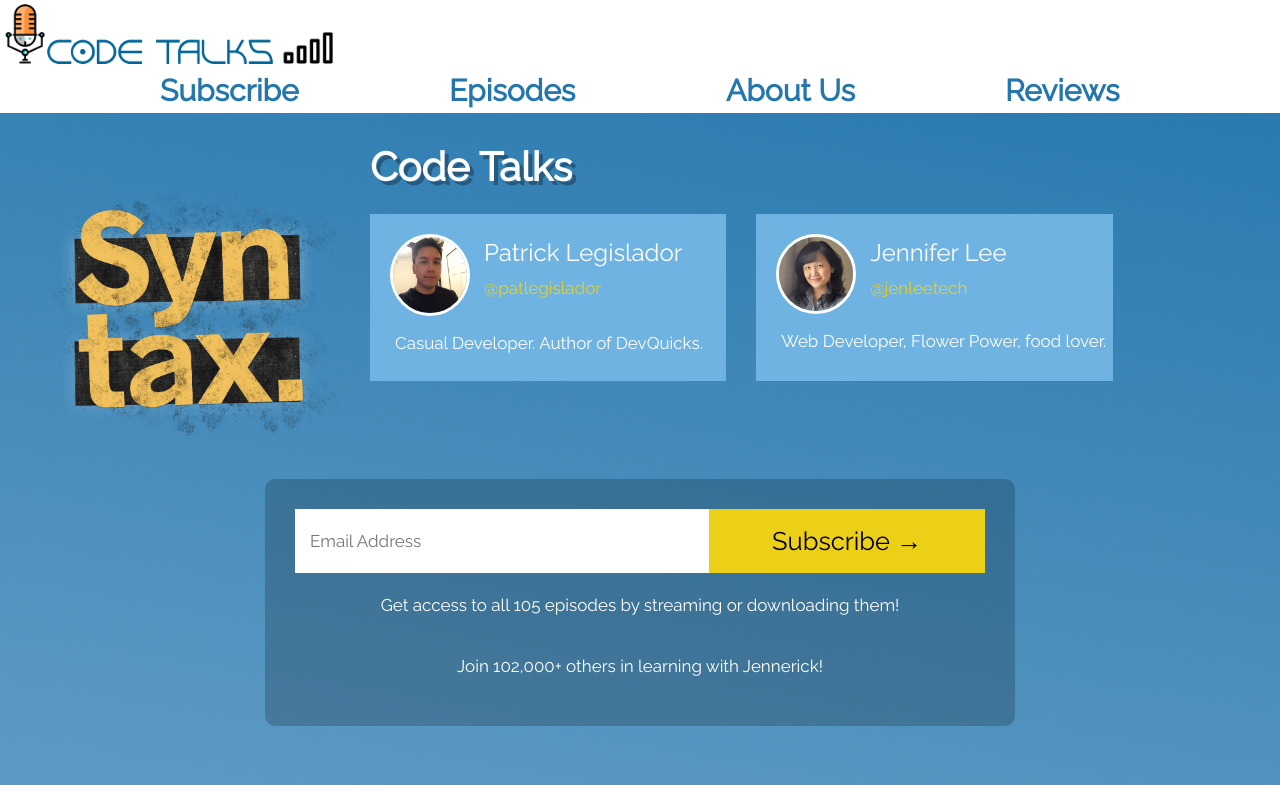
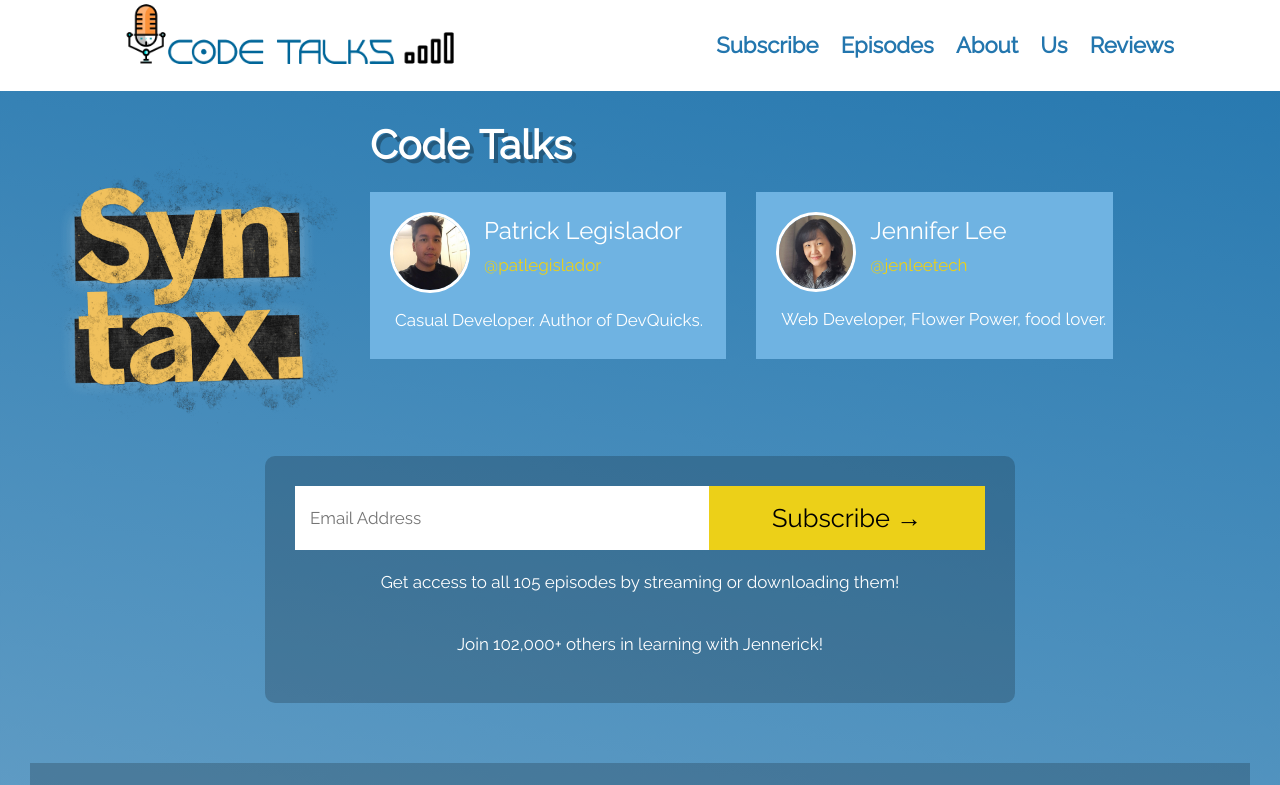
Before and after one commit to chingu-voyages/v11-toucans-team-03, a website: page index.html in a window 1280 px wide. Shown: the top 785 px of the page. Drawn offline with nearby package versions, Linux system fonts and the light colour scheme.

Commit message:
added styling to navlinks div

```diff
--- a/index.html
+++ b/index.html
@@ -13,14 +13,14 @@
 </head>
 
 <body>
-        <div class = "row nav-row">
-            <section><img src = "resources/codetalks.png" class="logoimage">  </section>
-                <section class="nav-bar container">
+        <div class = "row nav-bar">
+            <div><img src = "resources/codetalks.png" class="logoimage">  </div>
+                <div class="navlinks">
                         <a class="animated heartBeat" href="#subscribe">Subscribe</a>
                         <a class="animated heartBeat" href="#episodes">Episodes</a>
                         <a class="animated heartBeat" href="#podcast-info">About Us</a>
                         <a class="animated heartBeat" href="#reviews">Reviews</a>
-            </section>
+                </div>
         </div>
     <section class='header container'>
 
--- a/style.css
+++ b/style.css
@@ -66,16 +66,21 @@ body {
     justify-content: space-around;
     background-color: white;
 
+}
 
-}
-.nav-row{
-    background-color: white;
-}
+
+
 .nav-bar a {
-    font-size: 30px;
+
     color: #2376ae;
     font-weight: 600;
     text-decoration: none;
+}
+
+.navlinks {
+    word-spacing: .75em;
+    font-size: 1.3em;
+    padding: 1.3em 0;
 }
 
 .nav-bar a:hover {
@@ -83,9 +88,12 @@ body {
     transform: scale(1.2, 1.2);
 }
 
-.logoimage{
+
+
+.logoimage {
     height: 4em;
 }
+
 .subscribe-inner {
     max-width: 750px;
     border-radius: 10px;
```
